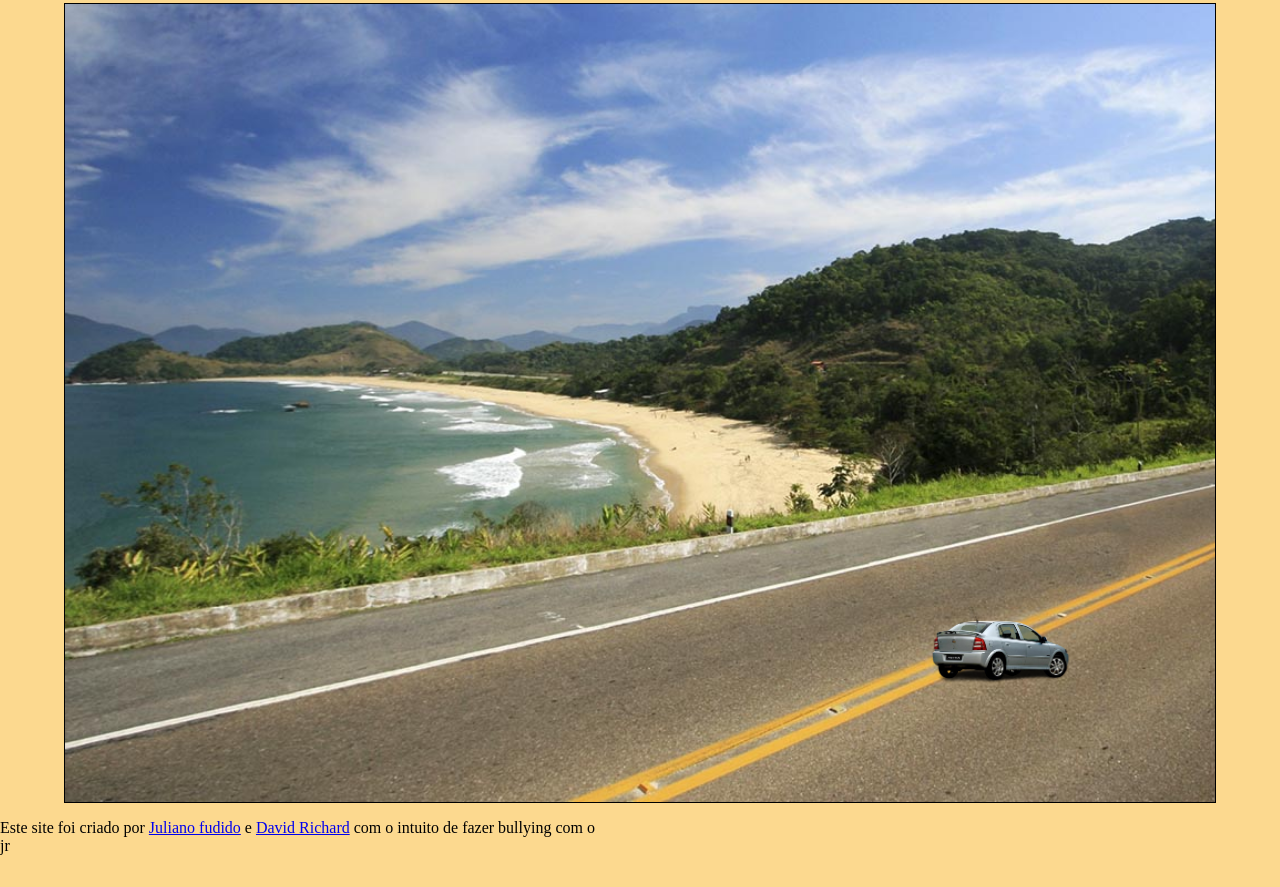
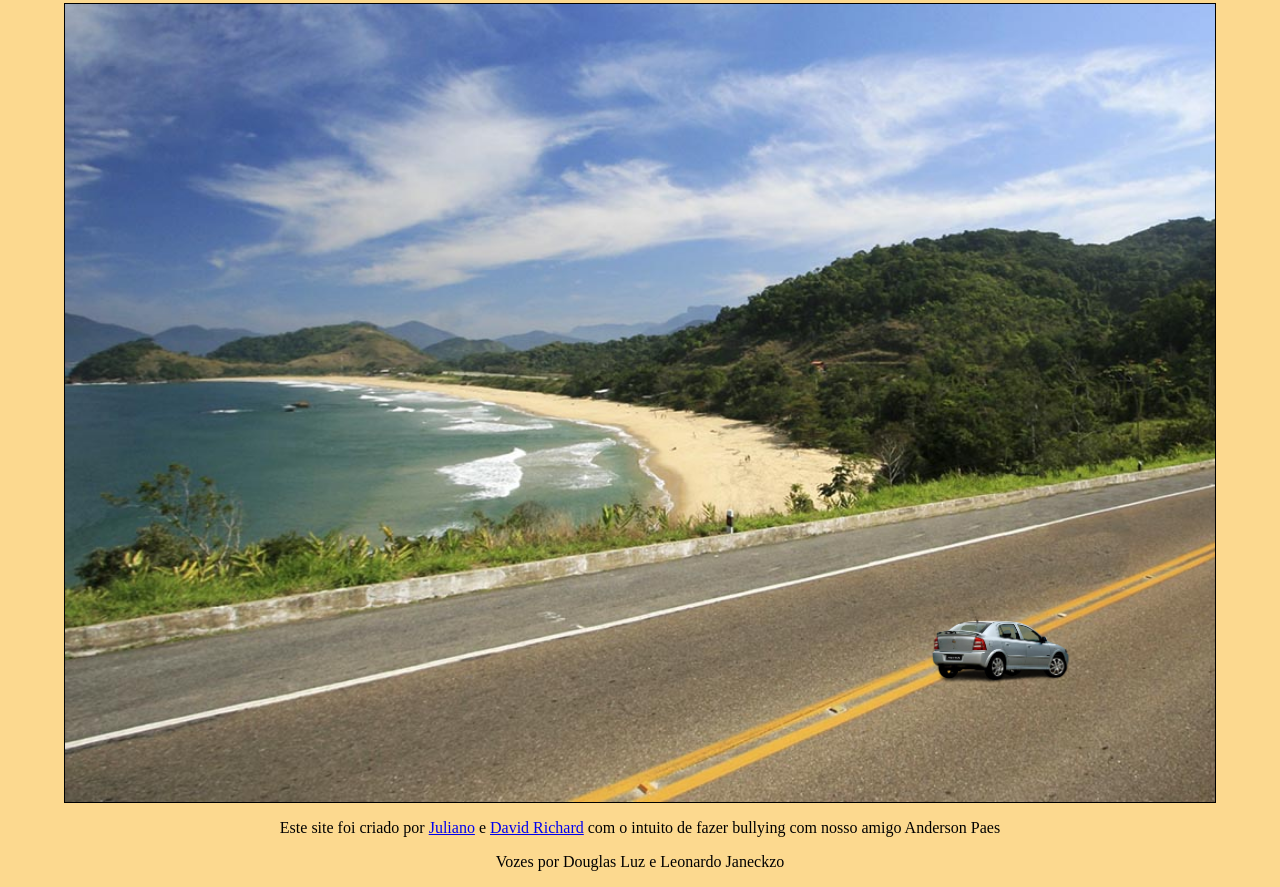
Before and after one commit to Dehrangerz9/pegue-o-astra, a plain HTML site: page index.html in a window 1280 px wide. Shown: the part 77-964 px from the top of the page. Drawn offline with nearby package versions, Linux system fonts and the light colour scheme.

Commit message:
atualizei o footer

```diff
--- a/css/footer.css
+++ b/css/footer.css
@@ -1,5 +1,4 @@
 .footer {
-    width: 600px;
-
-
+    text-align: center;
+    text-decoration: none;
 }
--- a/index.html
+++ b/index.html
@@ -27,7 +27,8 @@
         </div>
     </section>
     <footer class="footer">
-        <p>Este site foi criado por <a href="#">Juliano fudido</a> e <a href="#">David Richard</a> com o intuito de fazer bullying com o jr</p>
+        <p>Este site foi criado por <a href="#">Juliano</a> e <a href="#">David Richard</a> com o intuito de fazer bullying com nosso amigo Anderson Paes</p>
+        <p>Vozes por Douglas Luz e Leonardo Janeckzo</p>
     </footer>
 </body>
 <script>
```
